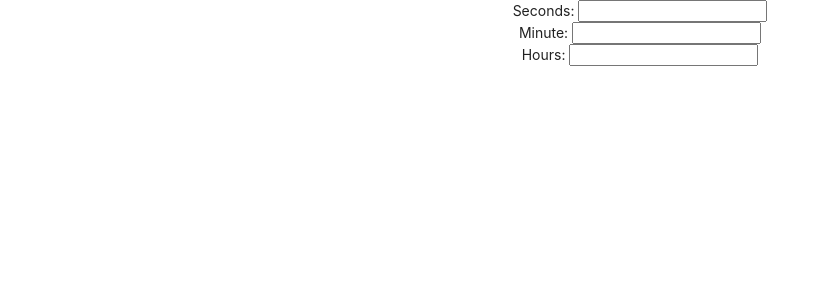
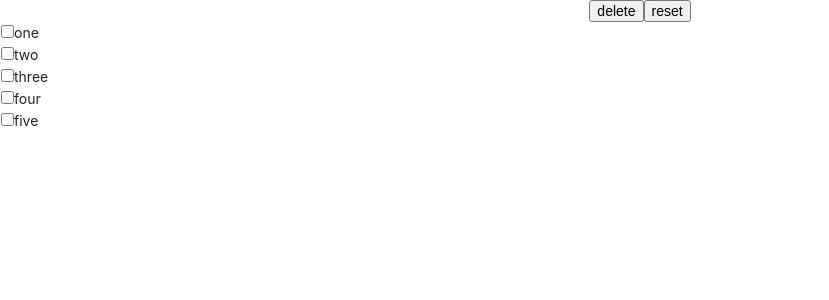
Before and after one commit to osamaazbarga/react-exersises, a React (Create React App) app: page / in a window 1280 px wide. Shown: the top 300 px of the page, without its empty margins (0-829 px from the left). Built offline with nearby package versions, Linux system fonts and the light colour scheme.

Commit message:
18.4-marking_and_deleting

```diff
--- a/src/App.js
+++ b/src/App.js
@@ -25,6 +25,7 @@ import Search from './Components/Hooks/Search';
 import Text from './Components/Text-18.1/Text';
 import Todo from './Components/Simpletodo-18.2/Todo';
 import Whatthetime from './Components/WhatTheTime-18.3/Whatthetime';
+import Marking from './Components/Marking_And_Deleting-18.4/Markinganddeleting';
 
 const items=[{
   title:'fdgdfgdgd',
@@ -86,7 +87,9 @@ function App() {
 
       {/* <Text text={mytext}/> */}
       {/* <Todo/> */}
-      <Whatthetime/>
+      {/* <Whatthetime/> */}
+
+      <Marking/>
     </div>
   );
 }
--- /dev/null
+++ b/src/Components/Marking_And_Deleting-18.4/Markinganddeleting.js
@@ -0,0 +1,71 @@
+import React,{ useState } from 'react'
+const list=["one", "two", "three", "four", "five"];
+const Marking = ()=>{
+    const [data,setData]=useState([{num:list[0],checked:false},
+        {num:list[1],checked:false},
+        {num:list[2],checked:false},
+        {num:list[3],checked:false},
+        {num:list[4],checked:false}])
+
+    const deepClone = [...data];
+    console.log(deepClone)
+    const [mylist , setMylist]=useState(deepClone);
+    const checkfunc=(e)=>{
+        let arr=[...mylist]
+        arr.map(d=>{
+            if(d.num==e.target.name){
+                return d.checked=!d.checked;
+            }
+            else return d;
+        })
+        setData(arr)
+    }
+
+    const deleteline=()=>{
+        const newstr=mylist.map((dat,index)=>{
+            if(dat.checked==true){
+                deletebyindex(index)
+            }
+            else return dat
+        })
+        var filtered = newstr.filter(function (el) {
+            return el != null;
+          });
+        console.log(filtered);
+        setMylist([...filtered])
+    }
+
+    const deletebyindex=(i)=>{
+        mylist.splice(i,1)
+    }
+
+    const reset=()=>{
+        setMylist([...data])
+    }
+
+
+    console.log(mylist);
+
+    const renderlist=mylist.map(lst=>{
+
+        return (
+            <div>
+                <td><input type="checkbox" id="myCheck" onChange={checkfunc} name={lst.num} checked={lst.checked}/>{lst.num}</td>
+            </div>
+        );
+    })
+
+    return (
+        <div>
+            <button onClick={deleteline}>delete</button><button onClick={reset}>reset</button>
+            <tr>
+            {
+                renderlist
+            }
+            </tr>
+        </div>
+    )
+
+}
+
+export default Marking;
```
